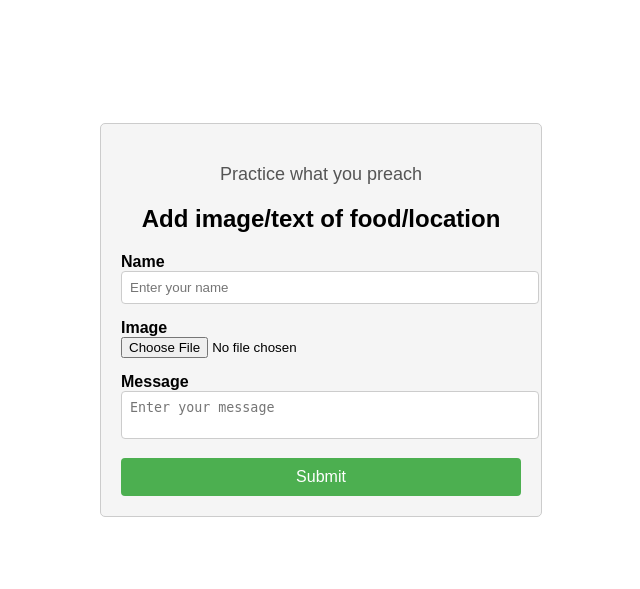
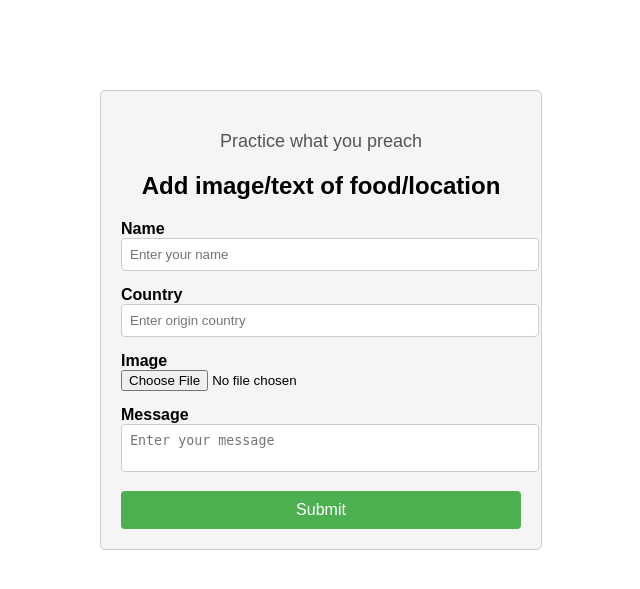
Before and after one commit to wrathchild14/carbon-footprint-shamer, a Django app: template server/templates/data_form.html in a window 1280 px wide. Shown: the part 114-703 px from the top of the page, without its empty margins (319-959 px from the left). Run offline with Django 4.2, Linux system fonts and the light colour scheme; the template is opened without the code that fills it, so the values that code supplies are empty.

Commit message:
add origin country field

```diff
--- a/server/carbon_models_api/models.py
+++ b/server/carbon_models_api/models.py
@@ -10,9 +10,9 @@ class UploadedImage(models.Model):
 
 class CarbonData(models.Model):
     name = models.CharField(max_length=100)
+    country = models.CharField(max_length=100, default='None')
     message = models.TextField(default='')
     damages = models.TextField(default='')
-    # damages = models.DecimalField(max_digits=10, decimal_places=2)
     carbon = models.DecimalField(max_digits=10, decimal_places=2)
     image_path = models.ImageField(upload_to='uploads/')
 
--- a/server/templates/data_form.html
+++ b/server/templates/data_form.html
@@ -227,6 +227,11 @@
         </div>
 
         <div class="form-group">
+            <label for="country" class="form-label">Country</label>
+            <input type="text" name="country" id="country" class="form-input" placeholder="Enter origin country" required>
+        </div>
+
+        <div class="form-group">
             <label for="message" class="form-label">Image</label>
             <input type="file" name="image_path">
         </div>
--- a/server/templates/data_list.html
+++ b/server/templates/data_list.html
@@ -241,7 +241,11 @@
                     <span class="username username-style">{{ data.name }}</span>
 
                     <div class="tweet-actions">
-                        <span> Carbon: {{ data.carbon }} grams</span>
+                        <span>Origin country: {{ data.country }}</span>
+                    </div>
+
+                    <div class="tweet-actions">
+                        <span>Carbon: {{ data.carbon }} grams</span>
                     </div>
 
                     <div class="tweet-actions">
```
Also changed, not shown: server/carbon_models_api/views.py (+5 -3 lines).
